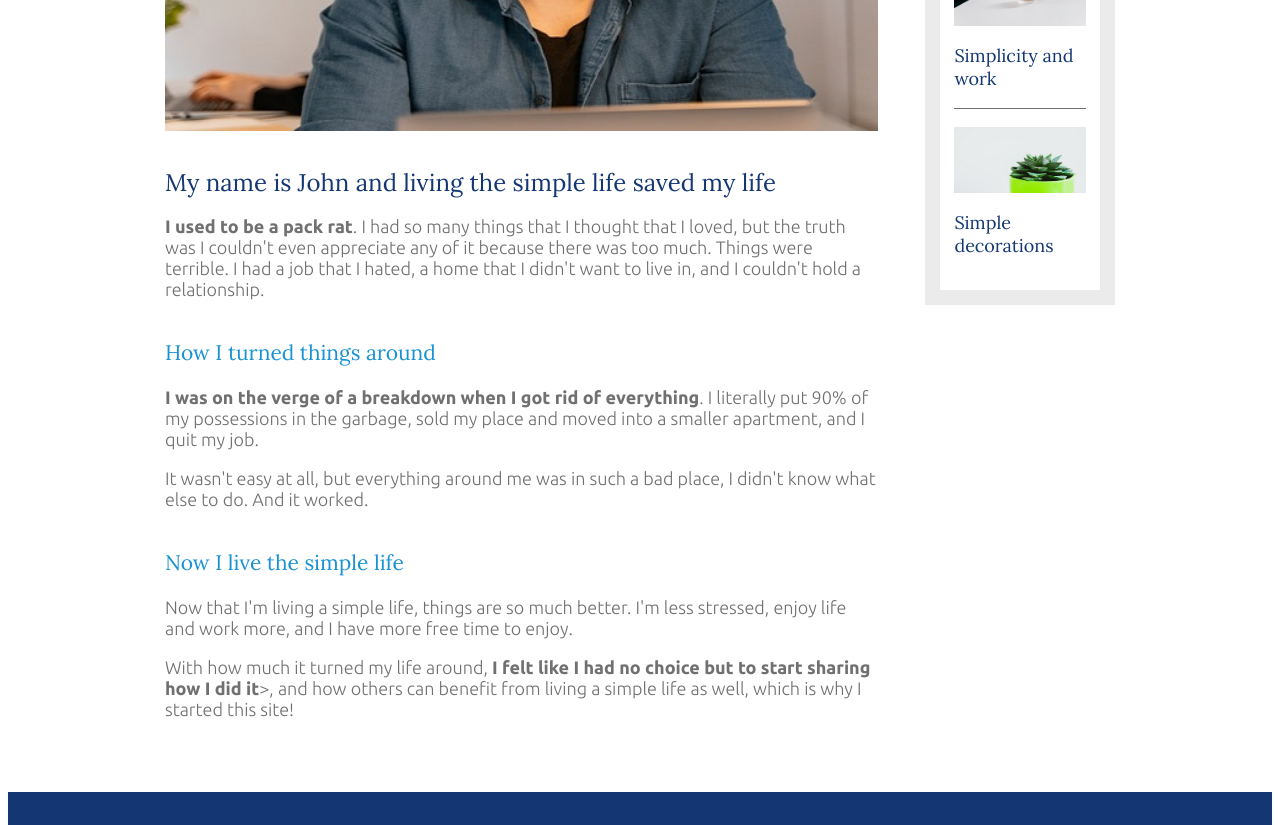
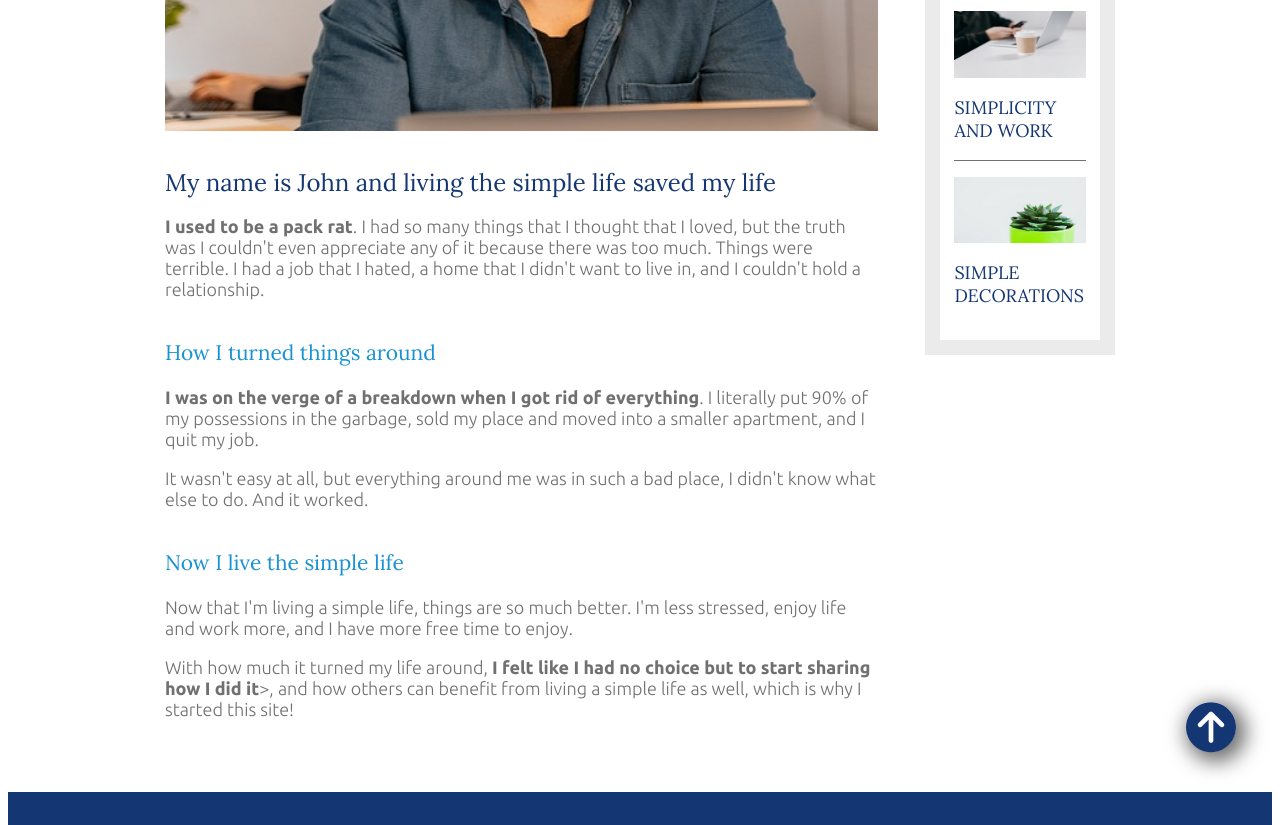
Before and after one commit to AlwinJun/simple-life-repo, a plain HTML site: page about-me.html in a window 1280 px wide. Shown: the part 460-1285 px from the top of the page. Drawn offline with Linux system fonts and the light colour scheme.

Commit message:
Update sidebar into clickable link and adding up icon

```diff
--- a/about-me.html
+++ b/about-me.html
@@ -1,6 +1,7 @@
 <!DOCTYPE html>
 <html lang="en">
   <head>
+    <script src="https://kit.fontawesome.com/25c871887e.js" crossorigin="anonymous"></script>
     <link rel="preconnect" href="https://fonts.googleapis.com" />
     <link rel="preconnect" href="https://fonts.gstatic.com" crossorigin />
     <link href="https://fonts.googleapis.com/css2?family=Lora&family=Ubuntu:wght@300;400;700&display=swap" rel="stylesheet" />
@@ -67,12 +68,15 @@
       </main>
 
       <aside class="sidebar">
+        <nav class="sidebar-link">
           <div class="widget">
+            <a href="./recent-post.html">
               <h2 class="widget-recent-title">Resent Post</h2>
               <div class="widget-recent">
                 <h3 class="widget-recent-subtitle">Keeping cooking simple</h3>
                 <img src="./images/food.jpg" alt="beans on plate" class="widget-recent-img" />
               </div>
+
               <div class="widget-recent">
                 <h3 class="widget-recent-subtitle">Simplicity and work</h3>
                 <img src="./images/laptop.jpg" alt="macbook" class="widget-recent-img" />
@@ -81,10 +85,14 @@
                 <h3 class="widget-recent-subtitle">Simple decorations</h3>
                 <img src="./images/plant.jpg" alt="plant on a pot" class="widget-recent-img" />
               </div>
+            </a>
           </div>
+        </nav>
       </aside>
     </div>
-
+    <div class="up-icon">
+      <a href="#top"><i class="fa-solid fa-circle-arrow-up"></i></a>
+    </div>
     <footer>
       <p><strong>Living the Simple Life</strong></p>
       <p>Copyright 2019</p>
--- a/css/style.css
+++ b/css/style.css
@@ -151,6 +151,21 @@ footer {
   }
 }
 
+.up-icon {
+  width: 50px;
+  height: 50px;
+  float: right;
+  border-radius: 50%;
+  margin-top: -2em;
+  margin-right: 2em;
+  box-shadow: 5px 5px 20px 5px #6d6d6d;
+}
+
+.up-icon i {
+  font-size: 5rem;
+  color: #143774;
+}
+
 /* ===NAVIGATION=== */
 
 nav ul {
```
Also changed, not shown: index.html (+12 -1 lines), recent-post.html (+8 -1 lines). Lines whose indentation alone changed are shown as unchanged.
